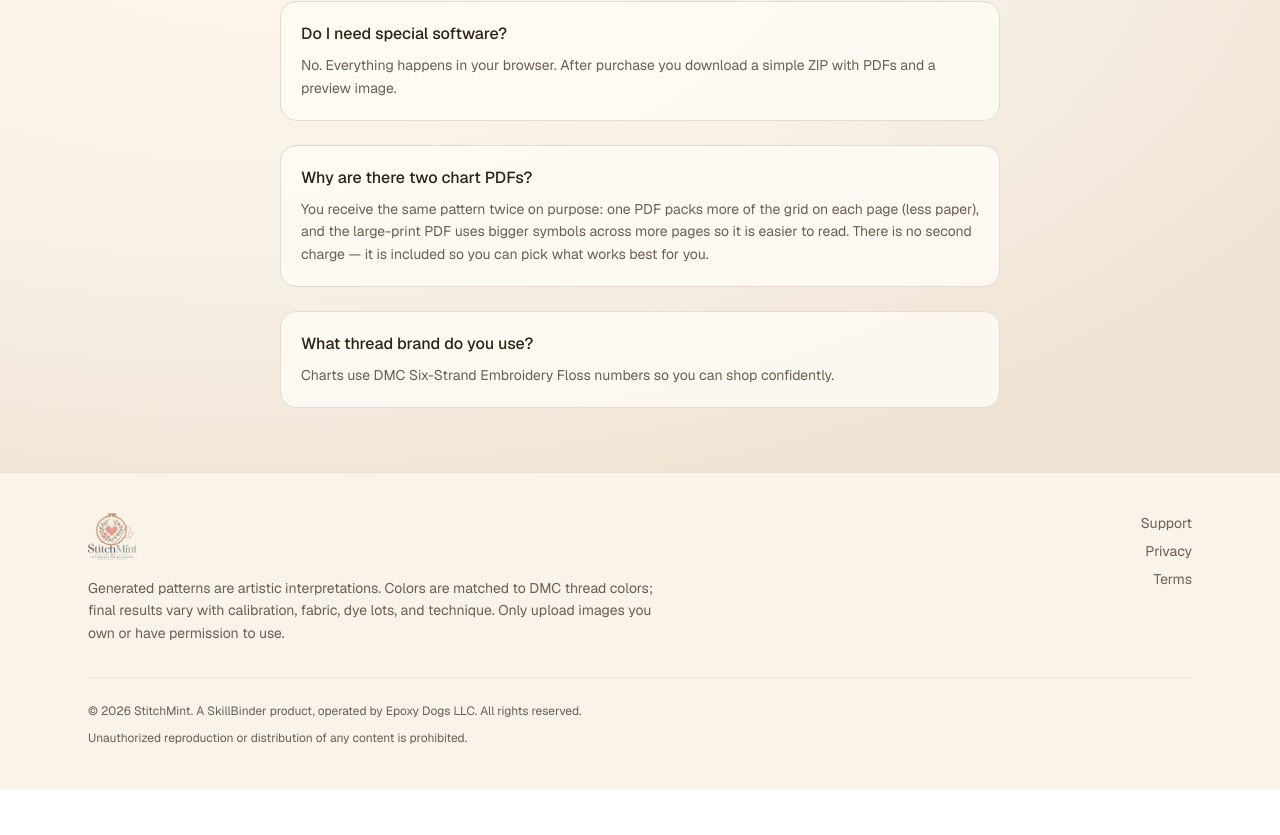
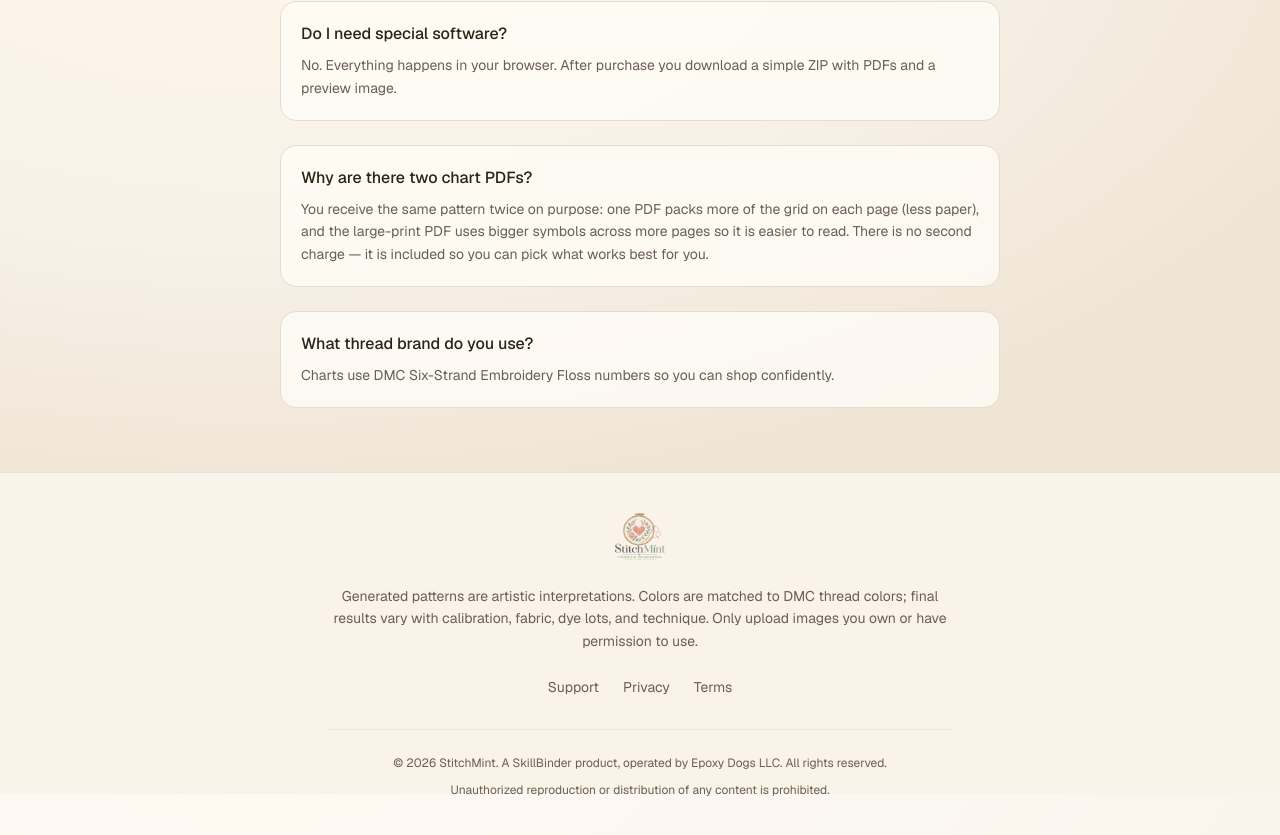
Before and after one commit to benz862/StitchMint, a Next.js app: page / in a window 1280 px wide. Shown: the part 2406-3241 px from the top of the page. Before the commit the page ends 3195 px from the top, so only its background shows below. Built offline with nearby package versions, Linux system fonts and the light colour scheme; no server answers.

Commit message:
Center footer layout (logo, copy, nav, legal)
Co-authored-by: Cursor <cursoragent@cursor.com>

```diff
--- a/src/components/SiteFooter.tsx
+++ b/src/components/SiteFooter.tsx
@@ -8,19 +8,17 @@ const copyrightYear = new Date().getFullYear();
 
 export function SiteFooter() {
   return (
-    <footer className="mt-auto border-t border-line/80 bg-card/60">
-      <div className="mx-auto max-w-6xl px-4 py-10 sm:px-6">
-        <div className="flex flex-col gap-6 text-sm text-muted sm:flex-row sm:items-start sm:justify-between sm:gap-8">
-          <div className="flex min-w-0 flex-col gap-4 sm:max-w-xl">
-            <Link href="/" className="inline-flex w-fit shrink-0 opacity-90 transition hover:opacity-100" aria-label="StitchMint home">
+    <footer className="mt-auto border-t border-line/80 bg-card/60 text-center">
+      <div className="mx-auto max-w-2xl px-4 py-10 sm:px-6">
+        <div className="flex flex-col items-center gap-6 text-sm text-muted">
+          <Link href="/" className="inline-flex opacity-90 transition hover:opacity-100" aria-label="StitchMint home">
             <StitchMintLogo variant="footer" />
           </Link>
           <p className="leading-relaxed">
             Generated patterns are artistic interpretations. Colors are matched to DMC thread colors; final results vary
             with calibration, fabric, dye lots, and technique. Only upload images you own or have permission to use.
           </p>
-          </div>
-          <nav className="flex shrink-0 flex-wrap gap-x-5 gap-y-2 sm:flex-col sm:items-end" aria-label="Footer">
+          <nav className="flex flex-wrap items-center justify-center gap-x-6 gap-y-2" aria-label="Footer">
             <a
               href={`mailto:${supportEmail}`}
               title={supportEmail}
```
Lines whose indentation alone changed are shown as unchanged.
